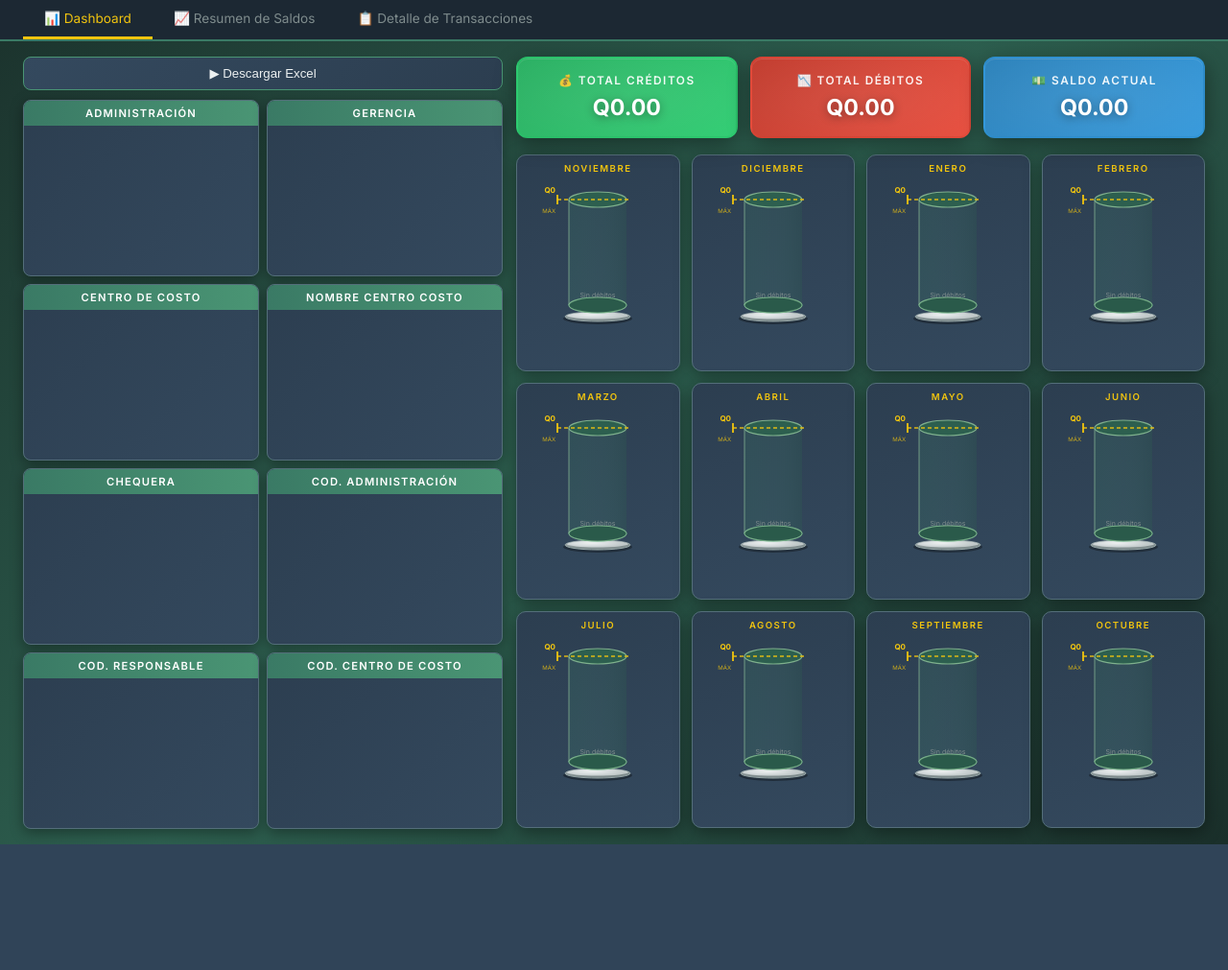
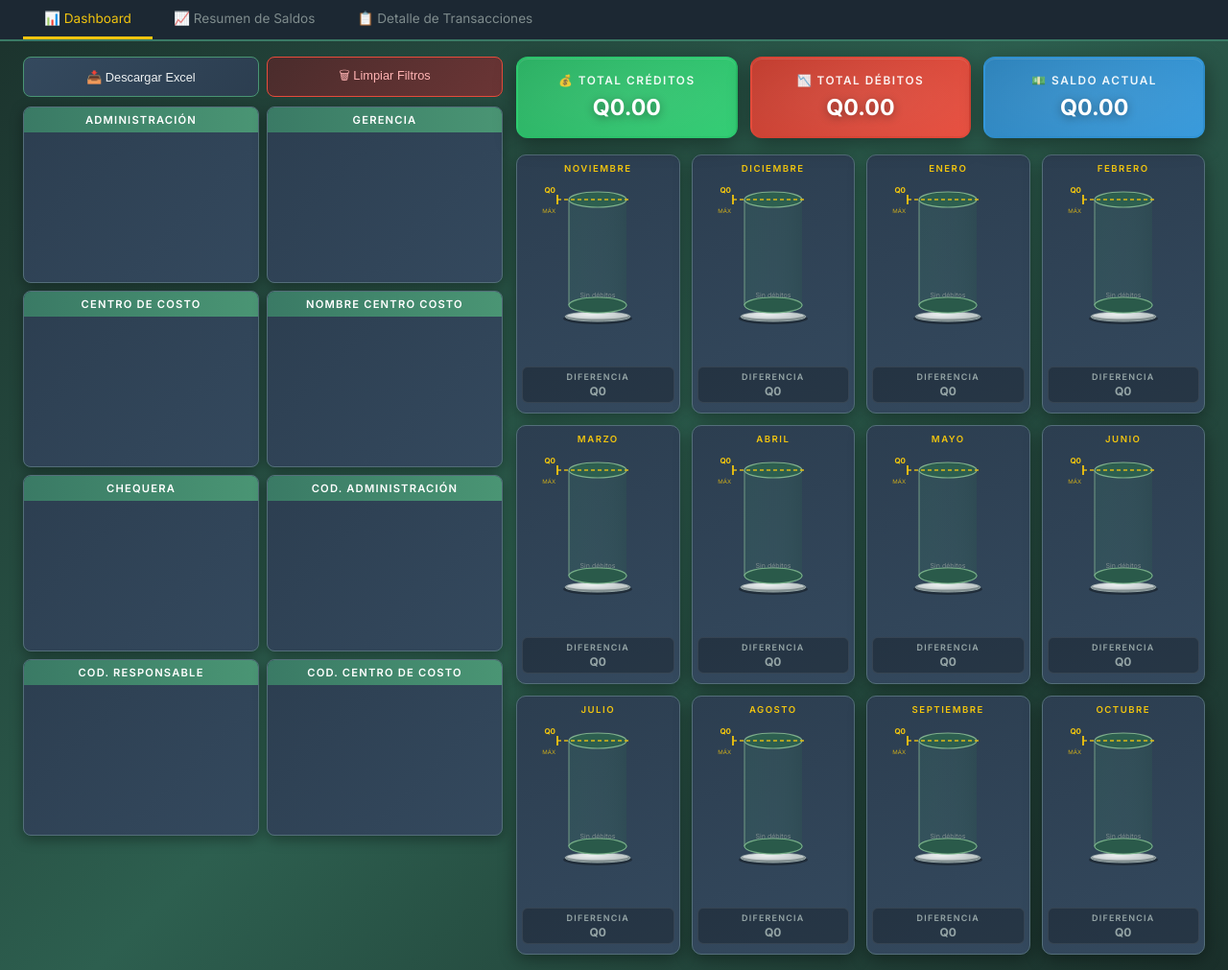
Before and after one commit to eugeniovelasquez65-stack/dashboard_Ingenio_Palo_Gordo_RAE_E_L, a Flask app: page /dashboard in a window 1280 px wide. Shown: the part 73-1084 px from the top of the page at 96% size. Before the commit the page ends 953 px from the top, so only its background shows below. Run offline with Flask 3, Linux system fonts and the light colour scheme; the visitor is signed in with stand-in values (Sample User, id 1); some libraries are stand-ins or nearby versions.

Commit message:
actualizo datos

```diff
--- a/app.py
+++ b/app.py
@@ -99,9 +99,10 @@ def obtener_datos_erp_usuario(correo):
 def aplicar_filtros_df(df, filtros):
     df=df.copy()
     df.columns=df.columns.str.strip().str.upper()
+    # ADMINISTRACION → DESCRI_GER  |  GERENCIA → DESCRI_RES
     mapa={
-        'administracion': 'DES_ADMINSTRACION',
-        'gerencia':       'DES_GERENCIA',
+        'administracion': 'DESCRI_GER',
+        'gerencia':       'DESCRI_RES',
         'responsable':    'DES_RESPONSABLE',
         'centro_costo':   'CENTRO_COSTO',
         'chequera':       'NOMBRE_CHEQUERA',
@@ -215,24 +216,36 @@ def obtener_segmentadores(df):
         if col not in df.columns: return []
         v=df[col].dropna().astype(str).str.strip()
         return sorted(v[v.str.lower()!='nan'].unique().tolist())
-    return {'administraciones':u('DES_ADMINSTRACION'),'gerencias':u('DES_GERENCIA'),
-            'centros_costo':u('CENTRO_COSTO'),'responsables':u('DES_RESPONSABLE'),
-            'chequeras':u('NOMBRE_CHEQUERA'),'cod_administraciones':u('ADMINISTRACION'),
-            'cod_responsables':u('GERENCIA'),'cod_centros':u('RESPONSABLE')}
+    return {
+        # ADMINISTRACION usa DESCRI_GER  |  GERENCIA usa DESCRI_RES
+        'administraciones': u('DESCRI_GER'),
+        'gerencias':        u('DESCRI_RES'),
+        'centros_costo':    u('CENTRO_COSTO'),
+        'responsables':     u('DES_RESPONSABLE'),
+        'chequeras':        u('NOMBRE_CHEQUERA'),
+        'cod_administraciones': u('ADMINISTRACION'),
+        'cod_responsables': u('GERENCIA'),
+        'cod_centros':      u('RESPONSABLE'),
+    }
 
 
 def obtener_segmentadores_cascada(df):
-    """Valores disponibles para filtro en cascada — claves en formato frontend."""
     if df.empty: return {}
     df=df.copy(); df.columns=df.columns.str.strip().str.upper()
     def u(col):
         if col not in df.columns: return []
         v=df[col].dropna().astype(str).str.strip()
         return sorted(v[v.str.lower()!='nan'].unique().tolist())
-    return {'administracion':u('DES_ADMINSTRACION'),'gerencia':u('DES_GERENCIA'),
-            'centro_costo':u('CENTRO_COSTO'),'responsable':u('DES_RESPONSABLE'),
-            'chequera':u('NOMBRE_CHEQUERA'),'cod_admin':u('ADMINISTRACION'),
-            'cod_responsable':u('GERENCIA'),'cod_centro':u('RESPONSABLE')}
+    return {
+        'administracion':  u('DESCRI_GER'),
+        'gerencia':        u('DESCRI_RES'),
+        'centro_costo':    u('CENTRO_COSTO'),
+        'responsable':     u('DES_RESPONSABLE'),
+        'chequera':        u('NOMBRE_CHEQUERA'),
+        'cod_admin':       u('ADMINISTRACION'),
+        'cod_responsable': u('GERENCIA'),
+        'cod_centro':      u('RESPONSABLE'),
+    }
 
 
 @app.route('/')
--- a/templates/dashboard.html
+++ b/templates/dashboard.html
@@ -32,30 +32,23 @@
   .filters-panel-left { display:flex; flex-direction:column; gap:10px; position:sticky; top:0; }
   .right-panel { display:flex; flex-direction:column; gap:13px; min-width:0; }
   .filters-section { display:grid; grid-template-columns:1fr 1fr; gap:8px; }
-  .btn-excel { background:linear-gradient(135deg,#34495e,#2c3e50); border:1.5px solid var(--verde-claro); color:var(--texto-claro); padding:9px 22px; border-radius:8px; cursor:pointer; font-size:0.83rem; font-weight:500; display:flex; align-items:center; gap:8px; justify-content:center; transition:all 0.2s; width:auto; }
-  .btn-excel:hover { background:linear-gradient(135deg,#3a7a65,#2d5f4f); }
+  .buttons-row { display:flex; gap:8px; width:100%; }
+  .btn-excel { background:linear-gradient(135deg,#34495e,#2c3e50); border:1.5px solid var(--verde-claro); color:var(--texto-claro); padding:9px 12px; border-radius:8px; cursor:pointer; font-size:0.8rem; font-weight:500; display:flex; align-items:center; gap:6px; justify-content:center; transition:all 0.2s; flex:1; }
+  .btn-excel:hover { background:linear-gradient(135deg,#3a7a65,#2d5f4f); box-shadow:0 0 16px rgba(74,149,116,0.35); }
   .btn-excel:disabled { opacity:0.6; cursor:not-allowed; }
+  .btn-limpiar { background:linear-gradient(135deg,#4a2c2c,#6b3535); border:1.5px solid #e74c3c; color:#ffb3b3; padding:9px 12px; border-radius:8px; cursor:pointer; font-size:0.8rem; font-weight:500; display:flex; align-items:center; gap:6px; justify-content:center; transition:all 0.2s; flex:1; }
+  .btn-limpiar:hover { background:linear-gradient(135deg,#6b3535,#8b2e2e); box-shadow:0 0 16px rgba(231,76,60,0.35); }
   .filter-group { background:linear-gradient(135deg,#2c3e50,#34495e); border:1px solid #546e7a; border-radius:8px; overflow:hidden; box-shadow:0 4px 14px rgba(0,0,0,0.35); }
   .filter-title { background:linear-gradient(90deg,#3a7a65,#4a9574); padding:6px 11px; font-family:'Inter',sans-serif; font-size:0.7rem; font-weight:600; letter-spacing:1.2px; color:var(--texto-blanco); text-transform:uppercase; text-align:center; }
-
-  /* ALTURA FIJA siempre */
-  .filter-list {
-    padding:5px 7px;
-    height:156px; min-height:156px; max-height:156px;
-    overflow-y:auto;
-    scrollbar-width:thin; scrollbar-color:#4a9574 #2c3e50;
-  }
+  .filter-list { padding:5px 7px; height:156px; min-height:156px; max-height:156px; overflow-y:auto; scrollbar-width:thin; scrollbar-color:#4a9574 #2c3e50; }
   .filter-list::-webkit-scrollbar { width:5px; }
   .filter-list::-webkit-scrollbar-track { background:#2c3e50; }
   .filter-list::-webkit-scrollbar-thumb { background:#4a9574; border-radius:3px; }
-
   .filter-item { display:flex; align-items:center; gap:7px; padding:3px 5px; cursor:pointer; border-radius:4px; transition:background 0.15s; min-height:26px; }
   .filter-item:hover { background:rgba(74,149,116,0.18); }
   .filter-item input[type="checkbox"] { accent-color:var(--verde-claro); width:13px; height:13px; cursor:pointer; flex-shrink:0; }
   .filter-item label { font-size:0.72rem; color:var(--texto-claro); cursor:pointer; white-space:nowrap; overflow:hidden; text-overflow:ellipsis; }
-  /* Items ocultos por cascada — se esconden completamente */
   .filter-item.cascada-off { display:none !important; }
-
   .kpis-row { display:grid; grid-template-columns:1fr 1fr 1fr; gap:13px; margin-bottom:4px; }
   .kpi-card { border-radius:12px; padding:16px 22px; text-align:center; box-shadow:0 6px 22px rgba(0,0,0,0.4),inset 0 1px 0 rgba(255,255,255,0.12); position:relative; overflow:hidden; }
   .kpi-card::before { content:''; position:absolute; top:-60%; left:-60%; width:220%; height:220%; background:radial-gradient(ellipse,rgba(255,255,255,0.08) 0%,transparent 65%); pointer-events:none; }
@@ -65,10 +58,51 @@
   .kpi-label { font-family:'Inter',sans-serif; font-size:0.74rem; font-weight:600; letter-spacing:1.5px; text-transform:uppercase; color:rgba(255,255,255,0.92); margin-bottom:7px; }
   .kpi-value { font-family:'Inter',sans-serif; font-size:1.45rem; font-weight:700; color:#fff; text-shadow:0 2px 10px rgba(0,0,0,0.4); word-break:break-all; }
   .cylinders-grid { display:grid; grid-template-columns:repeat(4,1fr); gap:12px; }
-  .cylinder-card { background:linear-gradient(160deg,#2c3e50 0%,#34495e 100%); border:1px solid #546e7a; border-radius:10px; padding:8px 5px 12px; box-shadow:0 4px 18px rgba(0,0,0,0.4); transition:all 0.2s; cursor:pointer; display:flex; flex-direction:column; align-items:center; }
+
+  /* Tarjeta cilindro — más alta para acomodar etiqueta Diferencia */
+  .cylinder-card {
+    background:linear-gradient(160deg,#2c3e50 0%,#34495e 100%);
+    border:1px solid #546e7a; border-radius:10px; padding:8px 5px 10px;
+    box-shadow:0 4px 18px rgba(0,0,0,0.4); transition:all 0.2s; cursor:pointer;
+    display:flex; flex-direction:column; align-items:center;
+  }
   .cylinder-card:hover { border-color:var(--dorado); box-shadow:0 6px 26px rgba(241,196,15,0.3); transform:translateY(-2px); }
   .cylinder-title { font-family:'Inter',sans-serif; font-size:0.6rem; font-weight:600; letter-spacing:1.5px; color:var(--dorado); text-align:center; text-transform:uppercase; margin-bottom:5px; }
   .cyl-svg-wrap { width:100%; display:flex; justify-content:center; }
+
+  /* Etiqueta Diferencia debajo del cilindro */
+  .cyl-diferencia {
+    margin-top:8px;
+    width:100%;
+    text-align:center;
+    padding:4px 6px;
+    border-radius:6px;
+    background:rgba(0,0,0,0.25);
+    border:1px solid rgba(255,255,255,0.08);
+  }
+  .cyl-diferencia .dif-label {
+    font-family:'Inter',sans-serif;
+    font-size:0.56rem;
+    font-weight:600;
+    letter-spacing:1.2px;
+    text-transform:uppercase;
+    color:#95a5a6;
+    display:block;
+    margin-bottom:2px;
+  }
+  .cyl-diferencia .dif-value {
+    font-family:'Inter',sans-serif;
+    font-size:0.75rem;
+    font-weight:700;
+    display:block;
+    white-space:nowrap;
+    overflow:hidden;
+    text-overflow:ellipsis;
+  }
+  .cyl-diferencia .dif-value.positivo { color:#2ecc71; text-shadow:0 0 8px rgba(46,204,113,0.5); }
+  .cyl-diferencia .dif-value.negativo { color:#e74c3c; text-shadow:0 0 8px rgba(231,76,60,0.5); }
+  .cyl-diferencia .dif-value.neutro   { color:#95a5a6; }
+
   .bar-tooltip { display:none; position:fixed; z-index:9999; background:linear-gradient(160deg,#1c2833,#2c3e50); border:2px solid var(--dorado); border-radius:12px; padding:12px 14px; box-shadow:0 10px 36px rgba(0,0,0,0.75); pointer-events:none; min-width:360px; max-width:480px; }
   .bar-tooltip.visible { display:block; }
   .tooltip-title { font-family:'Inter',sans-serif; font-size:0.68rem; font-weight:700; letter-spacing:1.5px; color:var(--dorado); text-align:center; text-transform:uppercase; margin-bottom:10px; border-bottom:1px solid rgba(241,196,15,0.3); padding-bottom:7px; }
@@ -160,7 +194,10 @@
 <div id="page-dashboard" class="page active">
   <div class="dashboard-layout">
     <div class="filters-panel-left">
-      <button class="btn-excel" id="btn-excel-top" onclick="exportarExcel(this)">▶ Descargar Excel</button>
+      <div class="buttons-row">
+        <button class="btn-excel" id="btn-excel-top" onclick="exportarExcel(this)">📥 Descargar Excel</button>
+        <button class="btn-limpiar" onclick="limpiarFiltros()">🗑 Limpiar Filtros</button>
+      </div>
       <div class="filters-section">
 
         <div class="filter-group">
@@ -309,7 +346,7 @@
 <div id="page-detalle" class="page">
   <div class="detail-header">
     <div class="detail-title">📋 Detalle de Transacciones</div>
-    <button class="btn-excel" id="btn-excel-detalle" onclick="exportarExcel(this)">▶ Descargar Excel</button>
+    <button class="btn-excel" style="width:auto;padding:9px 20px;" id="btn-excel-detalle" onclick="exportarExcel(this)">📥 Descargar Excel</button>
   </div>
   <div class="table-wrapper">
     <div class="table-scroll-area">{{ tabla_html | safe }}</div>
@@ -322,14 +359,12 @@
 </div>
 
 <script>
-// ── Estado global ──
 const DATOS_MESES     = {{ datos_meses | tojson }};
 const DATOS_CHEQUERAS = {{ datos_chequeras_mes | tojson }};
 const MESES_ORDEN     = ['NOVIEMBRE','DICIEMBRE','ENERO','FEBRERO','MARZO','ABRIL','MAYO','JUNIO','JULIO','AGOSTO','SEPTIEMBRE','OCTUBRE'];
 let datosResumenActuales = {{ datos_resumen | tojson }};
 let filtrosActuales = {};
 
-// Mapeo clave filtro → id contenedor
 const SEG_MAP = {
   'administracion':  'filter-administracion',
   'gerencia':        'filter-gerencia',
@@ -354,37 +389,45 @@ function formatCurrency(v){
   return 'Q'+(v||0).toFixed(2).replace(/\d(?=(\d{3})+\.)/g,'$&,');
 }
 
-// ── FILTROS EN CASCADA: ocultar los que no corresponden ──
+// Formato compacto con signo explícito para diferencia
+function formatDif(v){
+  const a=Math.abs(v);
+  let s;
+  if(a>=1e9) s='Q'+(a/1e9).toFixed(1)+'B';
+  else if(a>=1e6) s='Q'+(a/1e6).toFixed(1)+'M';
+  else if(a>=1e3) s='Q'+(a/1e3).toFixed(1)+'K';
+  else s='Q'+a.toFixed(0);
+  return (v>=0?'+':'-')+s;
+}
+
+// ── CASCADA ──
 function actualizarCascada(segmentadores){
   if(!segmentadores) return;
-
-  // Verificar si hay algún filtro activo
-  const hayFiltrosActivos = Object.values(filtrosActuales).some(v => v && v.length > 0);
-
-  Object.entries(SEG_MAP).forEach(([col, containerId])=>{
-    const disponibles = segmentadores[col] || [];
-    const container   = document.getElementById(containerId);
+  const hayFiltros=Object.values(filtrosActuales).some(v=>v&&v.length>0);
+  Object.entries(SEG_MAP).forEach(([col,containerId])=>{
+    const disponibles=segmentadores[col]||[];
+    const container=document.getElementById(containerId);
     if(!container) return;
-
     container.querySelectorAll('.filter-item').forEach(item=>{
-      const val = item.getAttribute('data-val');
-      const cb  = item.querySelector('input[type=checkbox]');
-
-      if(!hayFiltrosActivos){
-        // Sin filtros activos: mostrar todo
+      const val=item.getAttribute('data-val');
+      const cb=item.querySelector('input[type=checkbox]');
+      if(!hayFiltros||disponibles.includes(val)){
         item.classList.remove('cascada-off');
-        if(cb) cb.disabled = false;
-      } else if(disponibles.includes(val)){
-        // Está disponible: mostrar
-        item.classList.remove('cascada-off');
-        if(cb) cb.disabled = false;
+        if(cb) cb.disabled=false;
       } else {
-        // No disponible: ocultar y desmarcar
         item.classList.add('cascada-off');
-        if(cb){ cb.checked = false; cb.disabled = true; }
+        if(cb){ cb.checked=false; cb.disabled=true; }
       }
     });
   });
+}
+
+// ── LIMPIAR FILTROS ──
+function limpiarFiltros(){
+  document.querySelectorAll('.filter-item input[type=checkbox]').forEach(cb=>{ cb.checked=false; cb.disabled=false; });
+  document.querySelectorAll('.filter-item').forEach(item=>item.classList.remove('cascada-off'));
+  filtrosActuales={};
+  aplicarFiltros();
 }
 
 // ── EXPORTAR EXCEL ──
@@ -392,53 +435,36 @@ async function exportarExcel(btn){
   btn.disabled=true; btn.textContent='⏳ Generando...';
   try {
     const wb=XLSX.utils.book_new();
-
-    // Hoja 1 — Detalle
     const tablaDOM=document.querySelector('.table-wrapper .table-scroll-area table');
     if(tablaDOM){
       const headers=Array.from(tablaDOM.querySelectorAll('thead th')).map(th=>th.textContent.trim());
       const filas=[];
       tablaDOM.querySelectorAll('tbody tr').forEach(tr=>{
-        const celdas=Array.from(tr.querySelectorAll('td')).map(td=>{
-          const t=td.textContent.trim(); const n=parseFloat(t.replace(/,/g,'')); return isNaN(n)?t:n;
-        });
+        const celdas=Array.from(tr.querySelectorAll('td')).map(td=>{ const t=td.textContent.trim(); const n=parseFloat(t.replace(/,/g,'')); return isNaN(n)?t:n; });
         if(celdas.length) filas.push(celdas);
       });
       const ws1=XLSX.utils.aoa_to_sheet([headers,...filas]);
       ws1['!cols']=headers.map(()=>({wch:20}));
       XLSX.utils.book_append_sheet(wb,ws1,'Detalle');
     }
-
-    // Hoja 2 — Resumen de Saldos
     const hRes=['Centro de Costo','Descripción','Chequera','Créditos','Débitos','Saldo'];
     const fRes=datosResumenActuales.map(r=>[r.centro_costo,r.desc_centro||'',r.chequera,r.creditos,r.debitos,r.creditos-r.debitos]);
-    const ws2=XLSX.utils.aoa_to_sheet([hRes,...fRes]);
-    ws2['!cols']=[20,28,22,14,14,14].map(w=>({wch:w}));
+    const ws2=XLSX.utils.aoa_to_sheet([hRes,...fRes]); ws2['!cols']=[20,28,22,14,14,14].map(w=>({wch:w}));
     XLSX.utils.book_append_sheet(wb,ws2,'Resumen de Saldos');
-
-    // Hoja 3 — KPIs por Mes
-    const hKpi=['Mes','Créditos','Débitos','Saldo'];
+    const hKpi=['Mes','Créditos','Débitos','Diferencia'];
     const fKpi=MESES_ORDEN.map(mes=>{ const d=DATOS_MESES[mes]||{creditos:0,debitos:0}; return [mes,d.creditos,d.debitos,d.creditos-d.debitos]; });
-    const ws3=XLSX.utils.aoa_to_sheet([hKpi,...fKpi]);
-    ws3['!cols']=[16,14,14,14].map(w=>({wch:w}));
+    const ws3=XLSX.utils.aoa_to_sheet([hKpi,...fKpi]); ws3['!cols']=[16,14,14,14].map(w=>({wch:w}));
     XLSX.utils.book_append_sheet(wb,ws3,'KPIs por Mes');
-
-    // Hoja 4 — Datos ERP Completo
     const respErp=await fetch('/api/exportar-datos',{method:'POST',headers:{'Content-Type':'application/json'},body:JSON.stringify(filtrosActuales)});
     const dataErp=await respErp.json();
     if(dataErp.columnas&&dataErp.columnas.length>0){
-      const ws4=XLSX.utils.aoa_to_sheet([dataErp.columnas,...dataErp.filas]);
-      ws4['!cols']=dataErp.columnas.map(()=>({wch:18}));
+      const ws4=XLSX.utils.aoa_to_sheet([dataErp.columnas,...dataErp.filas]); ws4['!cols']=dataErp.columnas.map(()=>({wch:18}));
       XLSX.utils.book_append_sheet(wb,ws4,'Datos ERP Completo');
     }
-
     const fecha=new Date().toISOString().slice(0,10).replace(/-/g,'');
     XLSX.writeFile(wb,`reporte_IPG_${fecha}.xlsx`);
-  } catch(err){
-    console.error('Error Excel:',err); alert('Error al generar el Excel. Intente de nuevo.');
-  } finally {
-    btn.disabled=false; btn.textContent='▶ Descargar Excel';
-  }
+  } catch(err){ console.error('Error Excel:',err); alert('Error al generar el Excel.'); }
+  finally { btn.disabled=false; btn.textContent='📥 Descargar Excel'; }
 }
 
 // ── CILINDRO SVG ──
@@ -491,13 +517,24 @@ function mostrarTooltipBarras(mes,e){
 function moverTooltip(e){ posTooltip(e); }
 function ocultarTooltip(){ hideTimeout=setTimeout(()=>tooltipEl.classList.remove('visible'),130); }
 
-// ── RENDER CILINDROS ──
+// ── RENDER CILINDROS (con etiqueta Diferencia) ──
 function renderCilindros(dm){
   const c=document.getElementById('cylinders-container'); c.innerHTML='';
   MESES_ORDEN.forEach(mes=>{
     const d=dm[mes]||{creditos:0,debitos:0};
-    const card=document.createElement('div'); card.className='cylinder-card';
-    card.innerHTML=`<div class="cylinder-title">${mes}</div><div class="cyl-svg-wrap">${buildCylinderSVG(d.creditos,d.debitos)}</div>`;
+    const diferencia=d.creditos-d.debitos;
+    const difCls=diferencia>0?'positivo':(diferencia<0?'negativo':'neutro');
+    const difTxt=diferencia===0?'Q0':formatDif(diferencia);
+
+    const card=document.createElement('div');
+    card.className='cylinder-card';
+    card.innerHTML=`
+      <div class="cylinder-title">${mes}</div>
+      <div class="cyl-svg-wrap">${buildCylinderSVG(d.creditos,d.debitos)}</div>
+      <div class="cyl-diferencia">
+        <span class="dif-label">Diferencia</span>
+        <span class="dif-value ${difCls}">${difTxt}</span>
+      </div>`;
     c.appendChild(card);
     card.addEventListener('mouseenter',e=>mostrarTooltipBarras(mes,e));
     card.addEventListener('mousemove',e=>moverTooltip(e));
@@ -524,8 +561,7 @@ function renderResumen(datos){
   });
   document.getElementById('total-creditos').textContent=formatCurrency(tC);
   document.getElementById('total-debitos').textContent=formatCurrency(tD);
-  const sEl=document.getElementById('total-saldo');
-  sEl.textContent=formatCurrency(tC-tD); sEl.style.color=(tC-tD)>=0?'#81c784':'#e57373';
+  const sEl=document.getElementById('total-saldo'); sEl.textContent=formatCurrency(tC-tD); sEl.style.color=(tC-tD)>=0?'#81c784':'#e57373';
 }
 
 // ── TABS ──
@@ -537,16 +573,14 @@ function switchTab(p,el){
   if(p==='resumen')   renderResumen(datosResumenActuales);
 }
 
-// ── OBTENER CHECKED (solo items visibles y habilitados) ──
+// ── CHECKED ──
 function getChecked(id){
-  return Array.from(document.querySelectorAll(`#${id} .filter-item:not(.cascada-off) input[type=checkbox]:checked`))
-    .map(b=>b.value);
+  return Array.from(document.querySelectorAll(`#${id} .filter-item:not(.cascada-off) input[type=checkbox]:checked`)).map(b=>b.value);
 }
 
 // ── APLICAR FILTROS ──
 function aplicarFiltros(){
-  // Recolectar valores marcados
-  filtrosActuales = {
+  filtrosActuales={
     administracion:  getChecked('filter-administracion'),
     gerencia:        getChecked('filter-gerencia'),
     responsable:     getChecked('filter-responsable'),
@@ -556,31 +590,19 @@ function aplicarFiltros(){
     cod_admin:       getChecked('filter-cod-admin'),
     cod_centro:      getChecked('filter-cod-centro'),
   };
-
-  fetch('/api/filtrar',{
-    method:'POST',
-    headers:{'Content-Type':'application/json'},
-    body:JSON.stringify(filtrosActuales)
-  })
+  fetch('/api/filtrar',{method:'POST',headers:{'Content-Type':'application/json'},body:JSON.stringify(filtrosActuales)})
   .then(r=>r.json())
   .then(data=>{
-    // KPIs
-    document.getElementById('kpi-creditos').textContent    = data.kpis.total_creditos;
-    document.getElementById('kpi-debitos').textContent     = data.kpis.total_debitos;
-    document.getElementById('kpi-neto').textContent        = data.kpis.saldo_neto;
-    document.getElementById('footer-creditos').textContent = data.kpis.total_creditos;
-    document.getElementById('footer-debitos').textContent  = data.kpis.total_debitos;
-    document.getElementById('footer-neto').textContent     = data.kpis.saldo_neto;
-
-    // Sync datos globales
+    document.getElementById('kpi-creditos').textContent    =data.kpis.total_creditos;
+    document.getElementById('kpi-debitos').textContent     =data.kpis.total_debitos;
+    document.getElementById('kpi-neto').textContent        =data.kpis.saldo_neto;
+    document.getElementById('footer-creditos').textContent =data.kpis.total_creditos;
+    document.getElementById('footer-debitos').textContent  =data.kpis.total_debitos;
+    document.getElementById('footer-neto').textContent     =data.kpis.saldo_neto;
     if(data.datos_chequeras_mes){ Object.keys(DATOS_CHEQUERAS).forEach(k=>delete DATOS_CHEQUERAS[k]); Object.assign(DATOS_CHEQUERAS,data.datos_chequeras_mes); }
     if(data.datos_meses){ Object.keys(DATOS_MESES).forEach(k=>delete DATOS_MESES[k]); Object.assign(DATOS_MESES,data.datos_meses); }
     if(data.datos_resumen) datosResumenActuales=data.datos_resumen;
-
-    // Cascada: ocultar/mostrar items según disponibles
     if(data.segmentadores) actualizarCascada(data.segmentadores);
-
-    // Renderizar
     renderCilindros(data.datos_meses);
     if(document.getElementById('page-resumen').classList.contains('active')) renderResumen(datosResumenActuales);
     document.querySelector('.table-wrapper .table-scroll-area').innerHTML=data.tabla_html;
@@ -589,7 +611,7 @@ function aplicarFiltros(){
   .catch(e=>console.error('Error filtros:',e));
 }
 
-// ── FIX TABLA DETALLE ──
+// ── FIX TABLA ──
 function fixDetalleTable(){
   const sa=document.querySelector('.table-wrapper .table-scroll-area'); if(!sa) return;
   const tbl=sa.querySelector('table'); if(!tbl) return;
```
